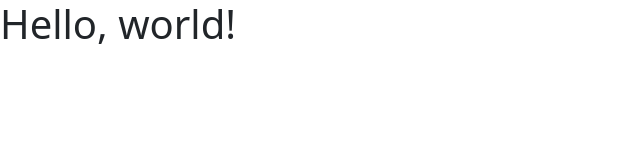
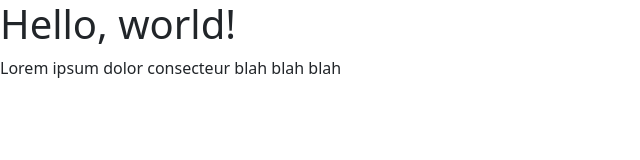
Before and after one commit to kisinja/test-repo, a plain HTML site: page index.html in a window 1280 px wide. Shown: the whole page, without its empty margins (0-640 px from the left). Drawn offline with nearby package versions, Linux system fonts and the light colour scheme.

Commit message:
Update index.html

```diff
--- a/index.html
+++ b/index.html
@@ -8,6 +8,7 @@
   </head>
   <body>
     <h1>Hello, world!</h1>
+    <p>Lorem ipsum dolor consecteur blah blah blah</p>
     <script src="https://cdn.jsdelivr.net/npm/bootstrap@5.3.2/dist/js/bootstrap.bundle.min.js" integrity="sha384-C6RzsynM9kWDrMNeT87bh95OGNyZPhcTNXj1NW7RuBCsyN/o0jlpcV8Qyq46cDfL" crossorigin="anonymous"></script>
   </body>
 </html>
```
